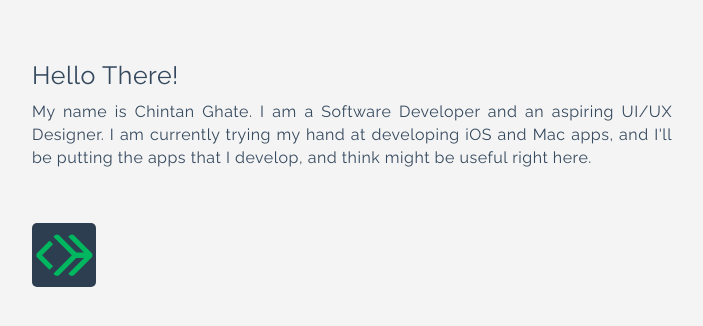
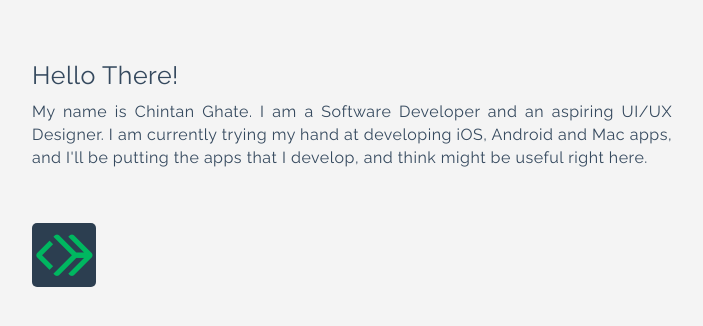
Before and after one commit to Star-Lord-XIII/Star-Lord-XIII.github.io, a plain HTML site: page index.html in a window 1280 px wide. Shown: the part 180-506 px from the top of the page, without its empty margins (296-999 px from the left). Drawn offline with Linux system fonts and the light colour scheme.

Commit message:
Android interests me now

```diff
--- a/index.html
+++ b/index.html
@@ -31,7 +31,7 @@
     	</header>
     	</br>
     	<p><b>Hello There!</b></br>
-    	My name is Chintan Ghate. I am a Software Developer and an aspiring UI/UX Designer. I am currently trying my hand at developing iOS and Mac apps, and I'll be putting the apps that I develop, and think might be useful right here.</p>
+    	My name is Chintan Ghate. I am a Software Developer and an aspiring UI/UX Designer. I am currently trying my hand at developing iOS, Android and Mac apps, and I'll be putting the apps that I develop, and think might be useful right here.</p>
 
     	<p>
     		<a href="http://www.star-lord.me/CodeHorizon" target="_blank"><img class="app-icon" title="CodeHorizon" src="images/CodeHorizon.png"></a>
```
